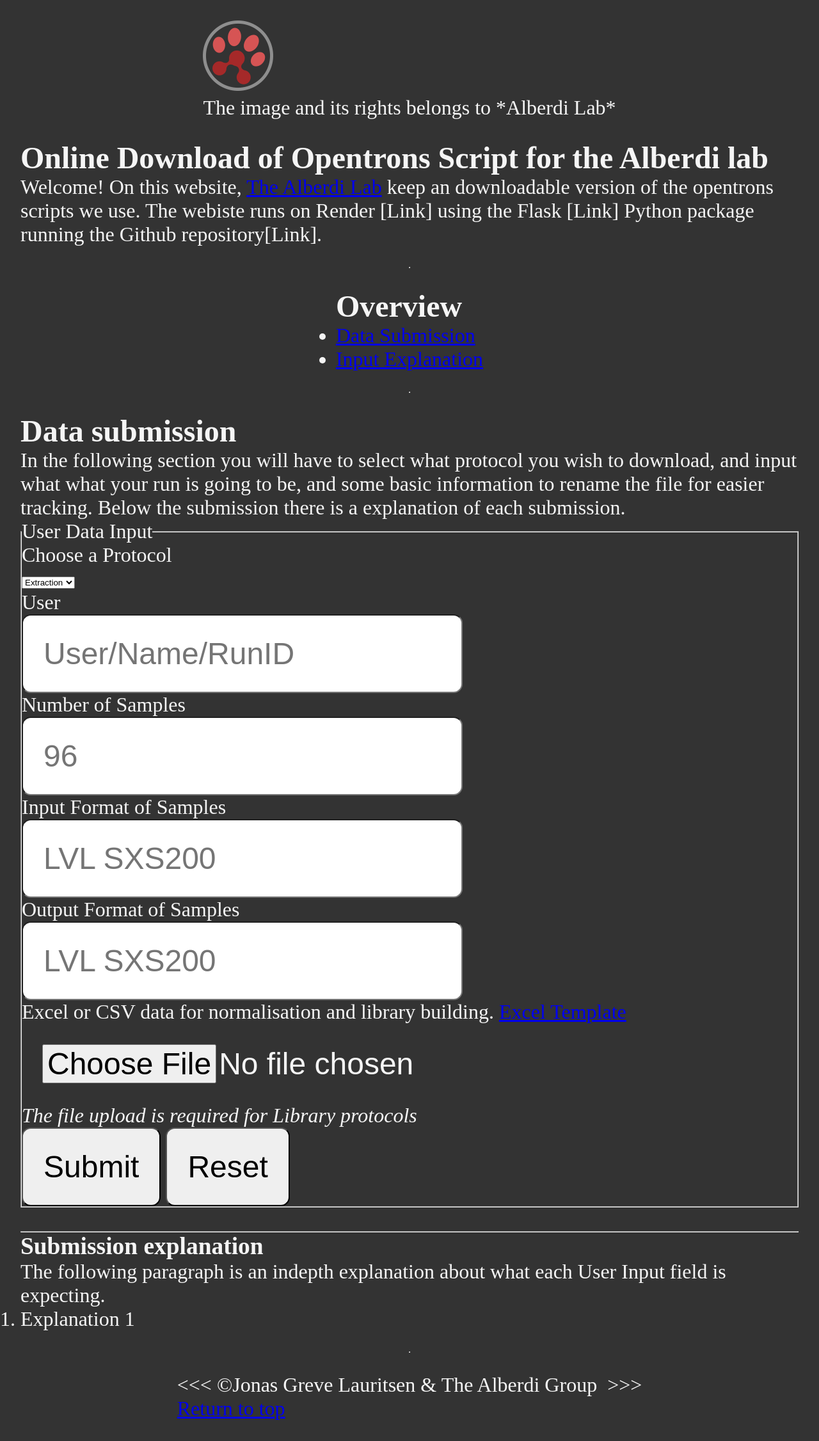
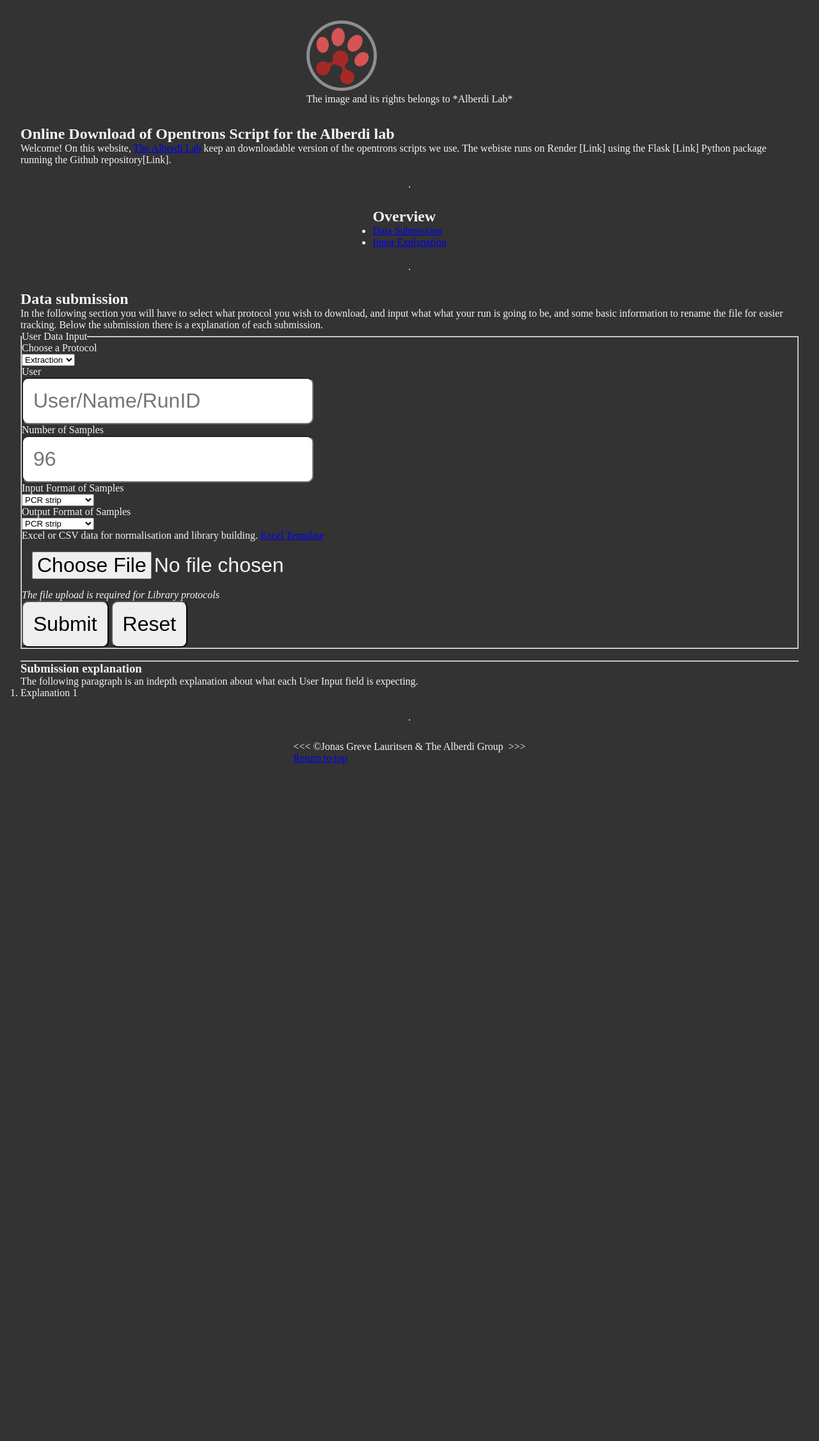
Before and after one commit to KU-JonasL/OT2_Website, a Flask app: page / in a window 1280 px wide. Shown: the whole page at 64% size. After the commit the page ends 1194 px from the top, so only its background shows below. Run offline with Flask 3, Linux system fonts and the light colour scheme.

Commit message:
Add files via upload
Version 0.1.2 Small update to the get_opentrons_scripts function to change userdata default to 0, change of css style input, and change to the input and output input to be a selection of choice for each protocol type (OBS not cleaned up yet).

```diff
--- a/static/styles/style.css
+++ b/static/styles/style.css
@@ -13,11 +13,11 @@ body {
     flex-direction: column;
     align-items: center;
     gap: 2rem;
-    font-size: 2rem;
+    font-size: 1rem;
 }
 
 input, button {
-    font-size: 3rem;
-    padding: 2rem;
-    border-radius: 14px;
+    font-size: 2rem;
+    padding: 1rem;
+    border-radius: 10px;
 }
--- a/template/htmls/index.html
+++ b/template/htmls/index.html
@@ -70,12 +70,78 @@
 
                 <p>
                     <label for="inputformat">Input Format of Samples</label><br>
-                    <input type="text" name="inputformat" id="inputformat" placeholder="LVL SXS200" required>
+                    <select name="inputformat" id="inputformat">
+
+                        <optgroup label="DNA/RNA Extraction">
+                            <option value="PCRstrip">PCR strip</option>
+                            <option value="PCRplate">PCR plate</option>
+                            <option value="LVLSXS200">LVL SXS200</option>
+                            <option value="LVLXL1000">LVL XL1000</option>
+                        </optgroup>
+
+                        <optgroup label="Library Building">
+                            <option value="PCRstrip">PCR strip</option>
+                            <option value="PCRplate">PCR plate</option>
+                            <option value="LVLSXS200">LVL SXS200</option>
+                            <option value="LVLXL1000">LVL XL1000</option>
+                        </optgroup>
+
+                        <optgroup label="qPCR">
+                            <option value="PCRstrip">PCR strip</option>
+                            <option value="PCRplate">PCR plate</option>
+                            <option value="LVLSXS200">LVL SXS200</option>
+                            <option value="LVLXL1000">LVL XL1000</option>
+                        </optgroup>
+
+                        <optgroup label="Index PCR">
+                            <option value="PCRstrip">PCR strip</option>
+                            <option value="PCRplate">PCR plate</option>
+                            <option value="LVLSXS200">LVL SXS200</option>
+                            <option value="LVLXL1000">LVL XL1000</option>
+                        </optgroup>
+
+                    </select>
+
+
                 </p>
 
                 <p>
                     <label for="outputformat">Output Format of Samples</label><br>
-                    <input type="text" name="outputformat" id="outputformat" placeholder="LVL SXS200" required>
+                    <select name="outputformat" id="outputformat">
+
+                        <optgroup label="DNA/RNA Extraction">
+                            <option value="PCRstrip">PCR strip</option>
+                            <option value="PCRplate">PCR plate</option>
+                            <option value="LVLSXS200">LVL SXS200</option>
+                            <option value="LVLXL1000">LVL XL1000</option>
+                        </optgroup>
+
+                        <optgroup label="Library Building">
+                            <option value="PCRstrip">PCR strip</option>
+                            <option value="PCRplate">PCR plate</option>
+                            <option value="LVLSXS200">LVL SXS200</option>
+                            <option value="LVLXL1000">LVL XL1000</option>
+                        </optgroup>
+
+                        <optgroup label="qPCR">
+                            <option value="PCRstrip">PCR strip</option>
+                            <option value="PCRplate">PCR plate</option>
+                            <option value="LVLSXS200">LVL SXS200</option>
+                            <option value="LVLXL1000">LVL XL1000</option>
+                        </optgroup>
+
+                        <optgroup label="Index PCR">
+                            <option value="PCRstrip">PCR strip</option>
+                            <option value="PCRplate">PCR plate</option>
+                            <option value="LVLSXS200">LVL SXS200</option>
+                            <option value="LVLXL1000">LVL XL1000</option>
+                        </optgroup>
+
+                    </select>
+
+
+
+
                 </p>
 
 
```
